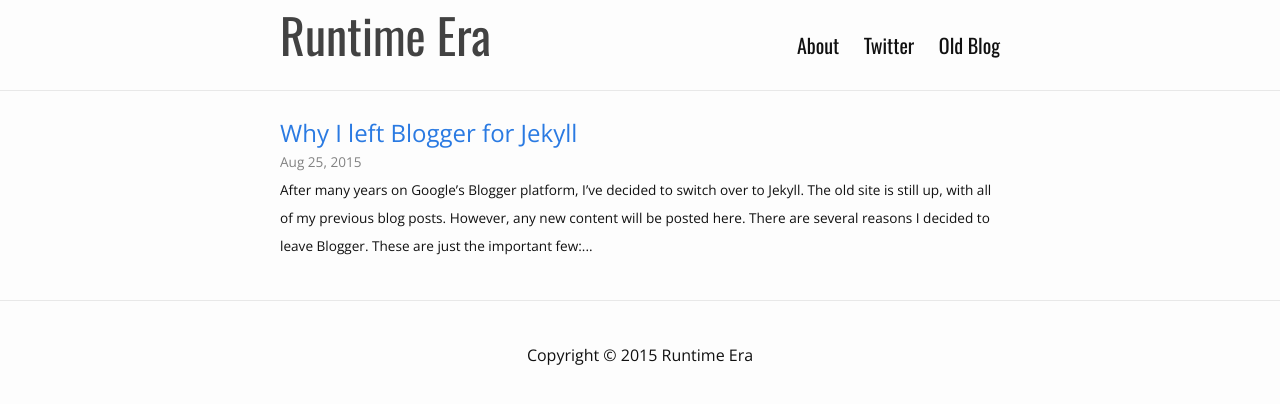
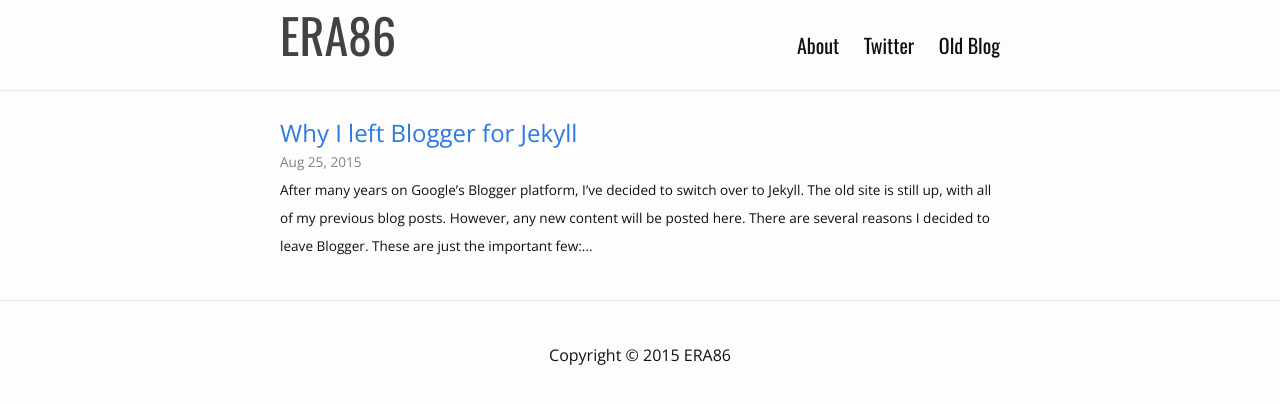
Before and after one commit to era86/era86.github.io, a Jekyll site: the page built from index.html, in a window 1280 px wide. Shown: the top 404 px of the page. Built offline with Jekyll 4.4.1, drawn with Linux system fonts in a browser that asks for light colours.

Commit message:
Change name from runtime-era to era86

```diff
--- a/_config.yml
+++ b/_config.yml
@@ -1,5 +1,5 @@
 # Site settings
-title: Runtime Era
+title: ERA86
 email: ancheta86@gmail.com
 description: > # this means to ignore newlines until "baseurl:"
   Write an awesome description for your new site here. You can edit this
--- a/_includes/footer.html
+++ b/_includes/footer.html
@@ -2,6 +2,6 @@
   <div class="wrapper">
     Copyright
     &#169;
-    2015 Runtime Era
+    2015 ERA86
   </div>
 </footer>
```
